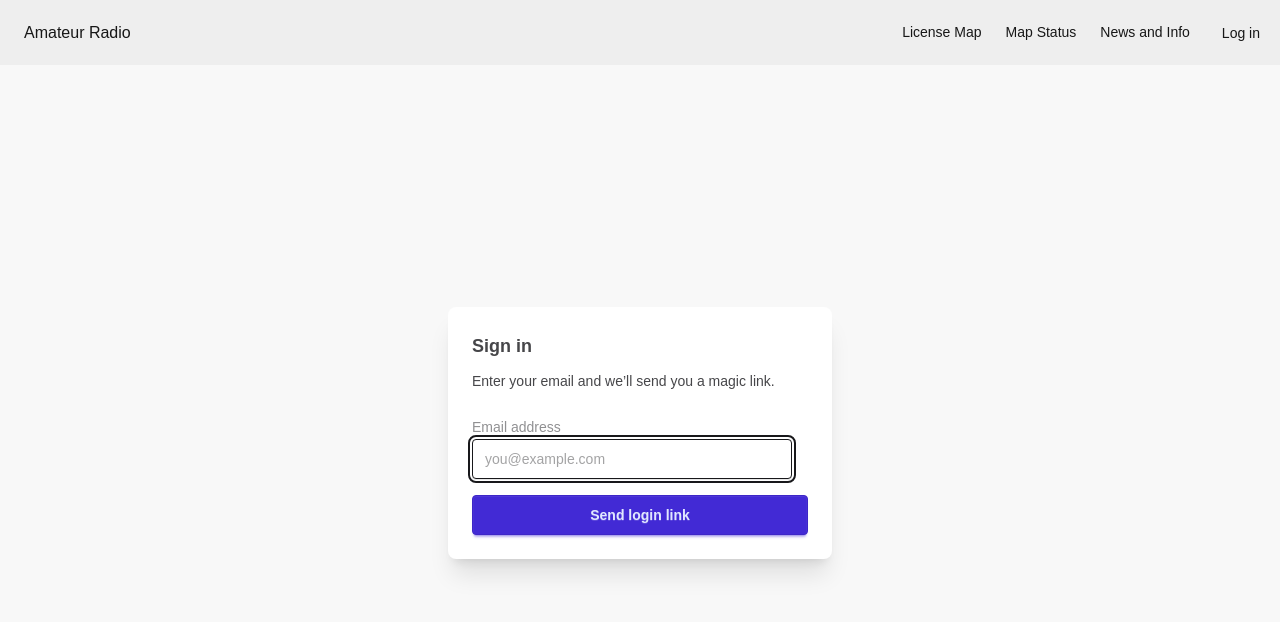
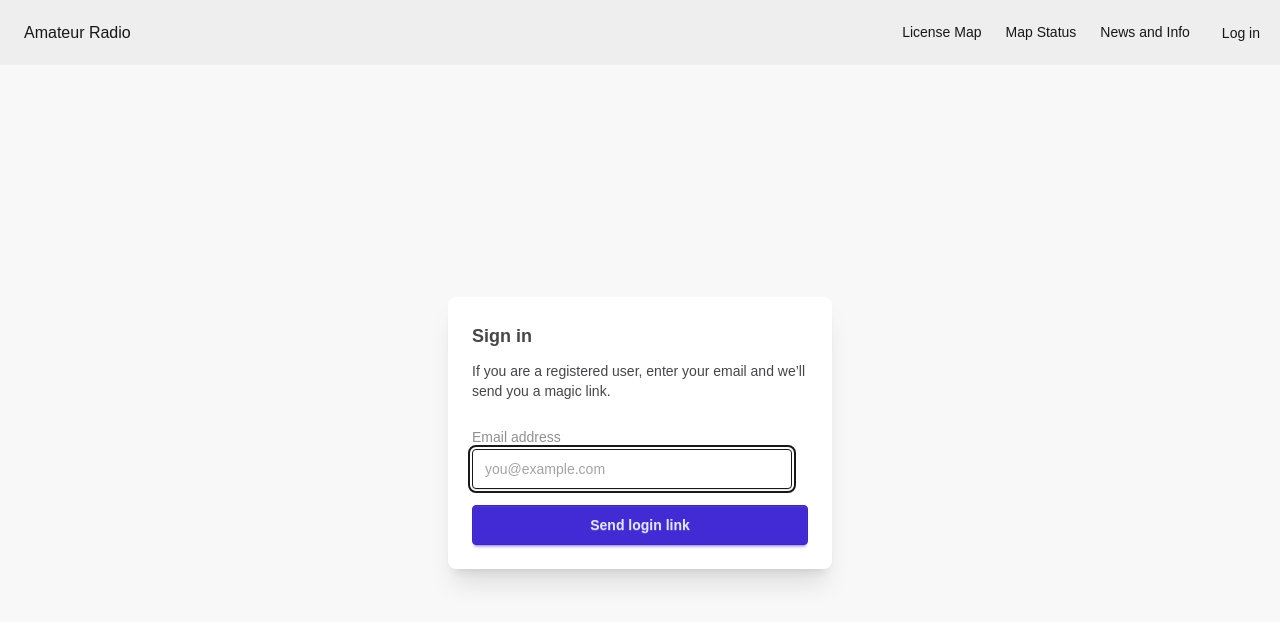
Before and after one commit to signal599/ham-next, a Next.js app: page /login in a window 1280 px wide. Shown: the top 622 px of the page. Built offline with nearby package versions, Linux system fonts and the light colour scheme; no server answers.

Commit message:
Text tweaks

```diff
--- a/app/login/LoginForm.tsx
+++ b/app/login/LoginForm.tsx
@@ -43,8 +43,7 @@ export default function LoginForm() {
         <div className="card-body items-center text-center">
           <h2 className="card-title">Check your email</h2>
           <p className="text-sm">
-            We sent a login link to <strong>{email}</strong>.<br />
-            It expires in 15 minutes.
+            If you are a registered user, we sent a login link to <strong>{email}</strong>.
           </p>
         </div>
       </div>
@@ -55,7 +54,7 @@ export default function LoginForm() {
     <div className="card bg-base-100 shadow-xl w-full max-w-sm">
       <div className="card-body">
         <h2 className="card-title">Sign in</h2>
-        <p className="text-sm">Enter your email and we&rsquo;ll send you a magic link.</p>
+        <p className="text-sm">If you are a registered user, enter your email and we&rsquo;ll send you a magic link.</p>
         <form onSubmit={handleSubmit} className="mt-4 flex flex-col gap-4">
           <div className="form-control">
             <label className="label" htmlFor="email">
```
